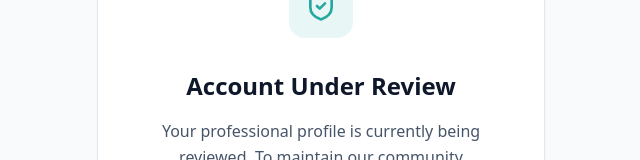
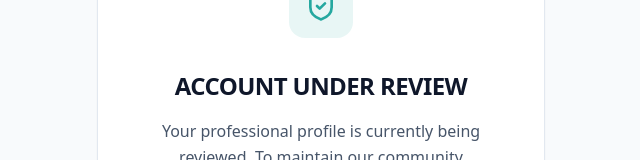
Before and after one commit to Yoseph-M/Soultalk, a React (Vite) app: page /verification-pending in a window 1280 px wide. Shown: the part 132-292 px from the top of the page, without its empty margins (319-959 px from the left). Built offline with nearby package versions, Linux system fonts and the light colour scheme; no server answers.

Commit message:
Confirm heading change and force v2 deployment

```diff
--- a/src/pages/VerificationPending.tsx
+++ b/src/pages/VerificationPending.tsx
@@ -60,9 +60,10 @@ const VerificationPending: React.FC = () => {
                             <ShieldCheck className="w-8 h-8 text-[#25A8A0]" />
                         </div>
 
-                        <h1 className="text-2xl font-bold text-slate-900 mb-4">
+                        <h1 className="text-2xl font-bold text-slate-900 mb-4 uppercase tracking-tight">
                             Account Under Review
                         </h1>
+                        {/* Deployment Check: v2 - Removal of buttons confirmed */}
 
                         <p className="text-slate-600 mb-10 leading-relaxed">
                             Your professional profile is currently being reviewed. To maintain our community standards, we verify all credentials before granting full access.
```
